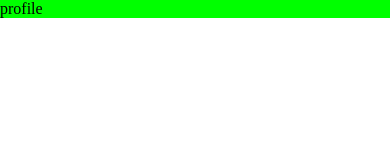
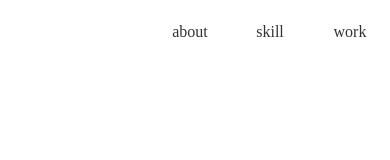
Before and after one commit to yukis1996/my-portfolio, a plain HTML site: page index.html in a window 390 px wide. Drawn offline with Linux system fonts and the light colour scheme.

Commit message:
header_create
ヘッダーを簡易作成
レシポンシブデザインを記述
※共通部分は外に出してまとめてしまうのが良い

```diff
--- a/css/index.scss
+++ b/css/index.scss
@@ -1,19 +1,62 @@
 @import "./reset";
 
+* {
+  box-sizing: border-box;
+}
+
+body {
+  color: #333333;
+}
+
 @media screen and (min-width: 767px) { /*ウィンドウ幅が767px以上の場合に適用*/
-  .profile {
-  background-color: #00FFFF; /*青色*/
+  .heading {
+    height: 64px;
+    background: rgba(255, 255, 255, 0.65);
+    ul {
+      width: 767px;
+      margin: 0 auto;
+      text-align: center;
+      display: flex;
+      justify-content: flex-end;
+      li {
+        width: 80px;
+        line-height: 64px;
+        margin: 0 8px;
+      }
+    }
   }
 }
 
 @media screen and (max-width: 767px) { /*ウィンドウ幅が最大767pxまでの場合に適用*/
-  .profile {
-  background-color: #FF0000; /*赤色*/
+  .heading {
+    height: 64px;
+    background: rgba(255, 255, 255, 0.65);
+    ul {
+      margin: 0 auto;
+      text-align: center;
+      display: flex;
+      justify-content: flex-end;
+      li {
+        width: 80px;
+        line-height: 64px;
+      }
+    }
   }
 }
 
 @media screen and (max-width: 479px) { /*ウィンドウ幅が最大479pxまでの場合に適用*/
-  .profile {
-  background-color: #00FF00; /*緑色*/
+  .heading {
+    height: 64px;
+    background: rgba(255, 255, 255, 0.65);
+    ul {
+      margin: 0 auto;
+      text-align: center;
+      display: flex;
+      justify-content: flex-end;
+      li {
+        width: 80px;
+        line-height: 64px;
+      }
+    }
   }
 }
--- a/index.html
+++ b/index.html
@@ -7,8 +7,14 @@
     <meta name="viewport" content="width=device-width, initial-scale=1.0">
   </head>
   <body>
-    <div class=profile>
-      profile
-    </div>
+    <header>
+      <div class="heading">
+        <ul>
+          <li>about</li>
+          <li>skill</li>
+          <li>work</li>
+        </ul>
+      </div>
+    </header>
   </body>
 </html>
```
Also changed, not shown: css/index.css, 1 other file.
